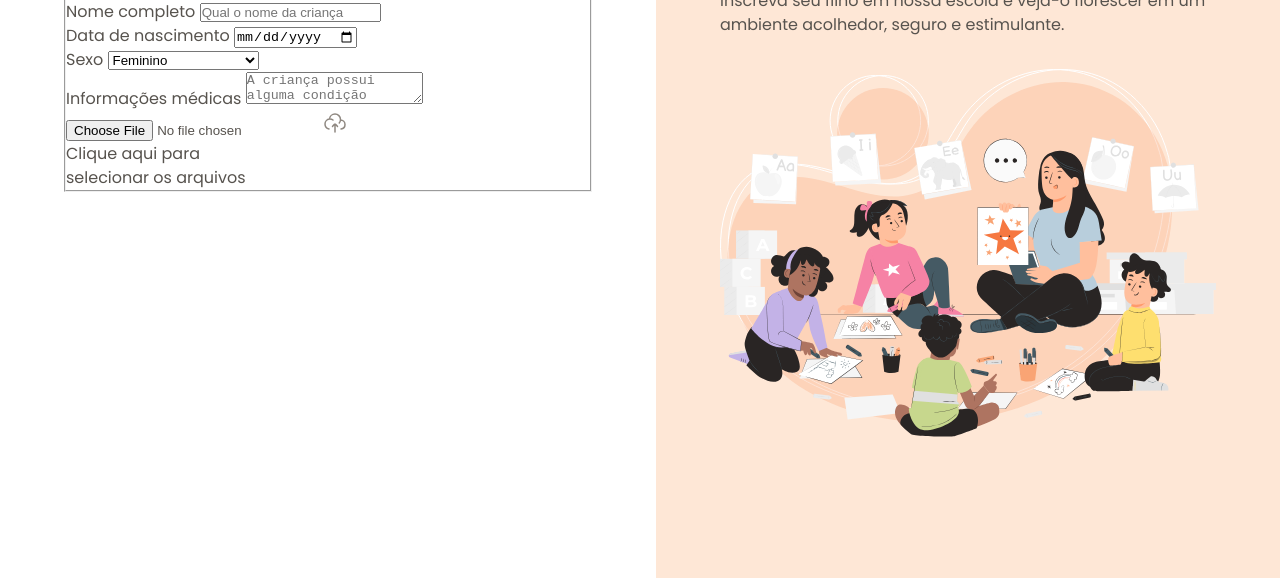
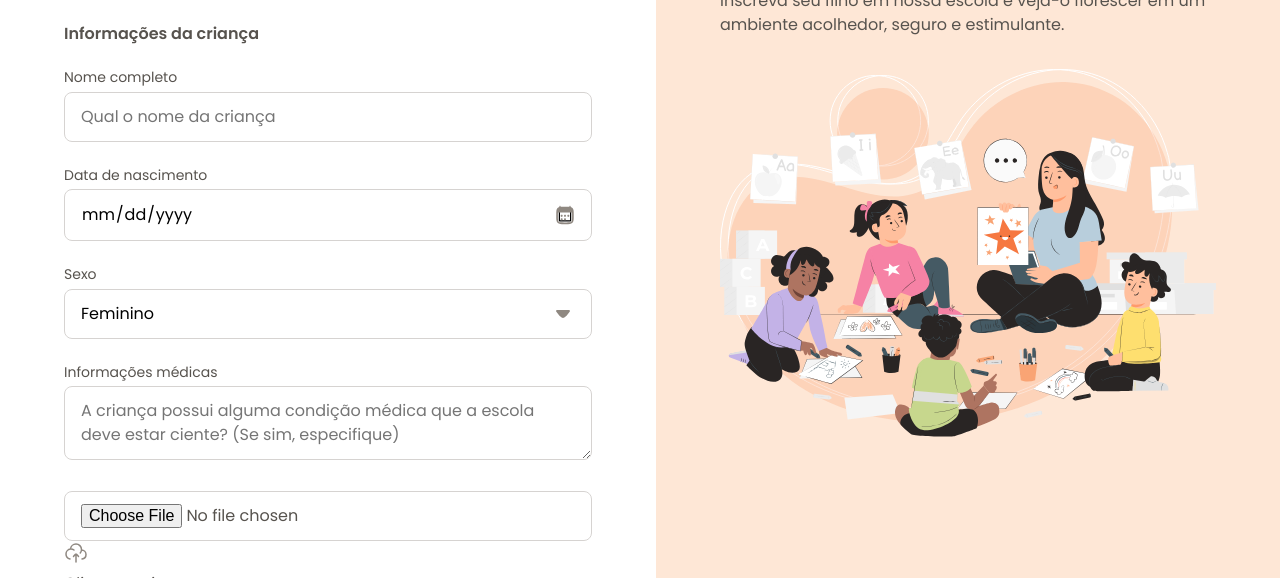
Before and after one commit to DiogoKasteller/Enrollment-Form, a plain HTML site: page index.html in a window 1280 px wide. Shown: the part 222-800 px from the top of the page. Drawn offline with Linux system fonts and the light colour scheme.

Commit message:
configuring date and select inputs

```diff
--- /dev/null
+++ b/styles/fields/index.css
@@ -0,0 +1,52 @@
+input,
+textarea,
+select {
+  appearance: none;
+  width: 100%;
+  border-radius: 0.5rem;
+  border: 1px solid var(--stroke-default);
+
+  padding: 0.75rem 1rem;
+
+  font: var(--text);
+}
+
+label {
+  font: var(--text-sm);
+  color: var(--text-secondary);
+
+  display: block;
+  margin-bottom: 0.25rem;
+}
+
+input:focus,
+select:focus,
+textarea:focus {
+  outline: 0.25rem solid var(--surface-secondary);
+  border: 0.125rem solid var(--stroke-highlight);
+  outline-offset: 0.1px;
+}
+
+input[type="date"] {
+  position: relative;
+
+  &::webkit-calendar-picker-indicator {
+    opacity: 0;
+  }
+
+  &::before {
+    content: "";
+    position: absolute;
+    background: url(../../assets/icons/calendar-03.svg) center/contain;
+    right: 1rem;
+    width: 1.25rem;
+    height: 1.25rem;
+    top: 50%;
+    transform: translateY(-50%);
+  }
+}
+
+select {
+  background: url(../../assets/icons/arrow-down-01.svg) no-repeat
+    calc(100% - 1rem);
+}
--- /dev/null
+++ b/styles/form.css
@@ -0,0 +1,17 @@
+@import url(fields/index.css);
+
+form {
+  margin-top: 3rem;
+}
+
+fieldset {
+  border: none;
+
+  display: grid;
+  gap: 1.5rem;
+}
+
+legend {
+  font: 600 1rem/1.25 var(--font-family);
+  margin-bottom: 1.5rem;
+}
--- a/styles/global.css
+++ b/styles/global.css
@@ -17,7 +17,7 @@
   --surface-primary: #ffffff;
   --surface-secondary: #fee7d6;
 
-  -stroke-default: #d6d3d1;
+  --stroke-default: #d6d3d1;
   --stroke-highlight: #f3541c;
   --semantic-error: #dc2626;
 }
--- a/styles/index.css
+++ b/styles/index.css
@@ -1,2 +1,3 @@
 @import url(global.css);
 @import url(layout.css);
+@import url(form.css);
```
